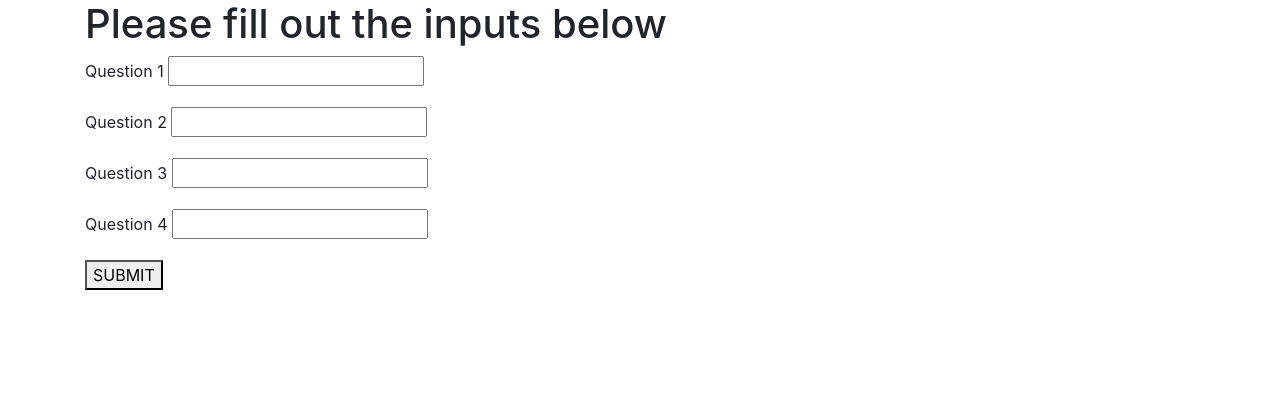
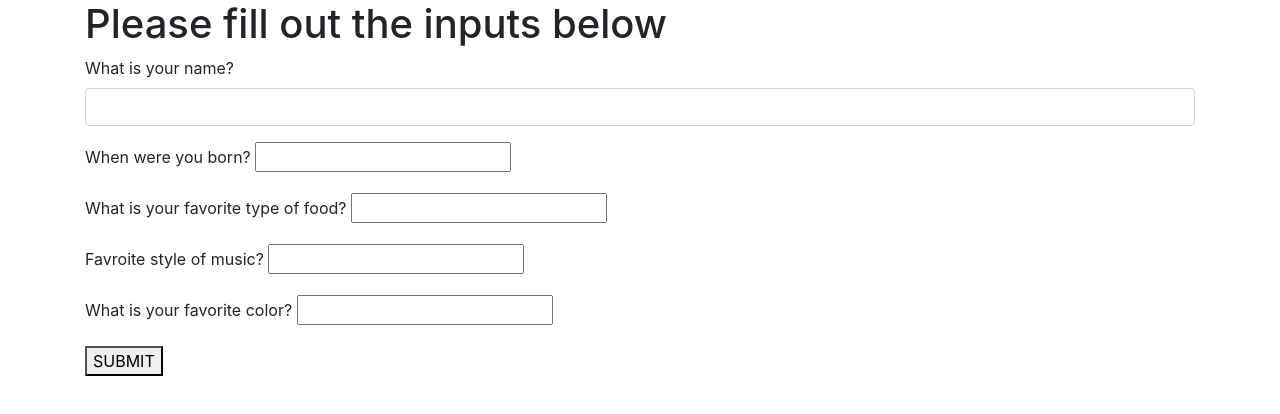
Before and after one commit to d-mccaslin/survey-form, a plain HTML site: page index.html in a window 1280 px wide. Drawn offline with Linux system fonts and the light colour scheme.

Commit message:
created outline for form on html page and created outline for user interface logic in scripts file
CO AUTHORED by: Jillian Gibson <jillian.l.gibson@gmail.com
>

```diff
--- a/index.html
+++ b/index.html
@@ -12,19 +12,28 @@
     <h1>Please fill out the inputs below</h1>
     <form id="survey">
       <div class="form-group">
-        <label for="">Question 1</label>
+        <label for="question1">What is your name?</label>
+        <!-- fill in the blank -->
+        <input id="question1" class="form-control" type="text">
+      </div>
+      <!-- Date input: Birthday -->
+      <div class="form-group">
+        <label for="question2">When were you born?</label>
         <input>
       </div>
+      <!-- Select boxes:Italian, American, Sea Food, Thai, Greek, Soul Food, Japanese, Chinese, Mexican-->
       <div class="form-group">
-        <label for="">Question 2</label>
+        <label for="question3">What is your favorite type of food?</label>
         <input>
       </div>
+      <!-- Radio button: Pop, Soul, R&B, Jazz, Country, Other-->
       <div class="form-group">
-        <label for="">Question 3</label>
+        <label for="question4">Favroite style of music?</label>
         <input>
       </div>
+      <!-- color wheel: Favorite color -->
       <div class="form-group">
-        <label for="">Question 4</label>
+        <label for="question5">What is your favorite color?</label>
         <input>
       </div>
       <button type="submit">SUBMIT</button>
--- a/js/scripts.js
+++ b/js/scripts.js
@@ -0,0 +1,16 @@
+$(document).ready(function() {
+  $("form#survey").submit(function(event) {
+    event.preventDefault();
+    // Locate and store value from input 1 (and log to console for testing purposes)
+    const answer1 = $("#question1").val();
+    console.log(answer1);
+    // Locate and store value from input 1
+    // const answer2 = $("#question2").val();
+  });
+});
+
+// Question 1 - Fill in boxes: Name
+// Question 2 - Date: When were you born
+// Question 3 - Select boxes: Italian, American, Sea Food, Thai, Greek, Soul Food, Japanese, Chinese, Mexican
+// Question 4 - Radio Buttons: Pop, Soul, R&B, Jazz, Country, Other
+// Question 5 - Color wheel: Favorite color
```
